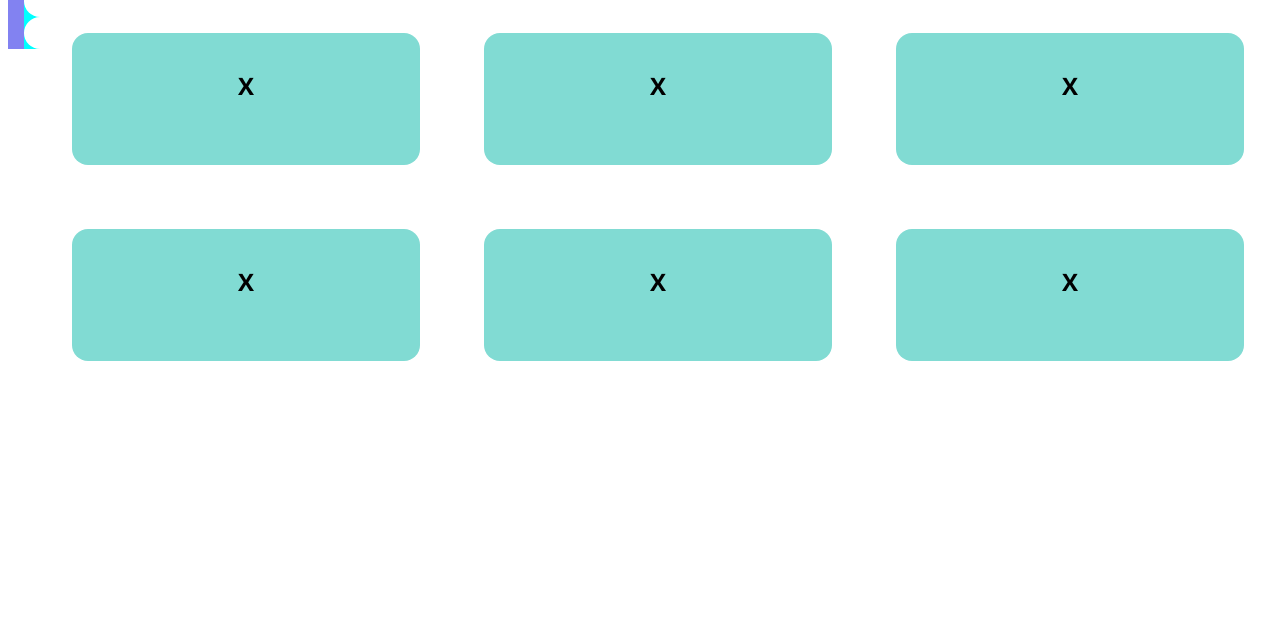
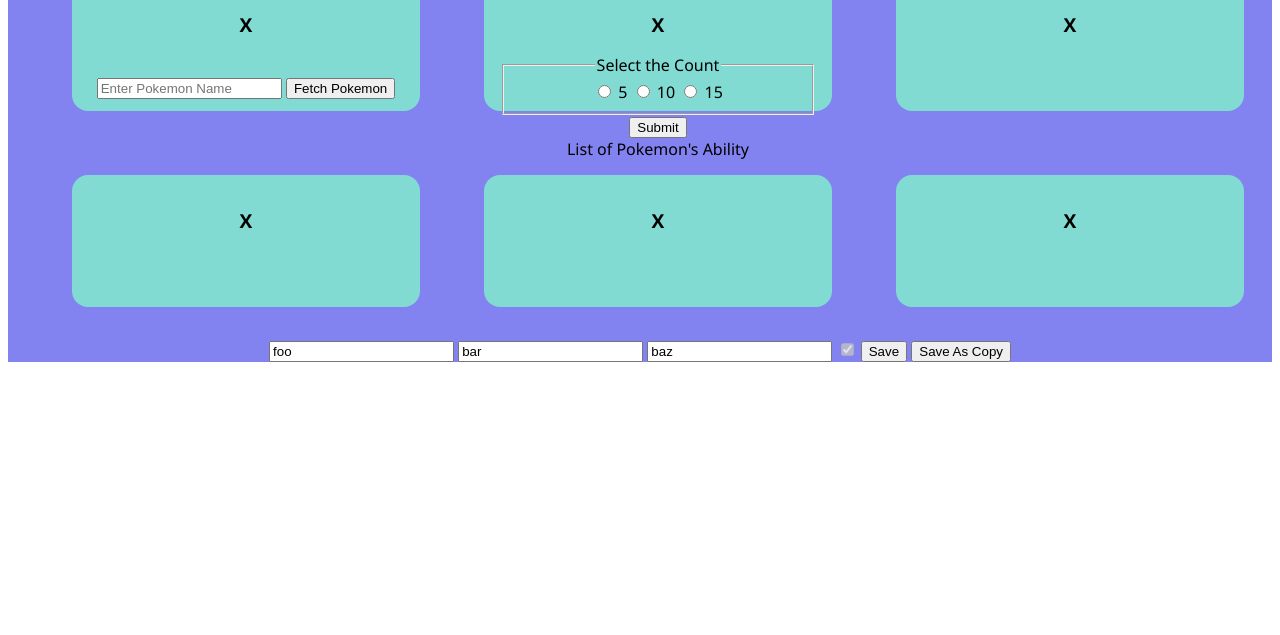
Before and after one commit to Nshree33/querying-the-internet, a website built with Vite: page index.html in a window 1280 px wide. Shown: the part 165-800 px from the top of the page. Built offline with nearby package versions, Linux system fonts and the light colour scheme.

Commit message:
'Pokemon API, Form Input'

```diff
--- a/app.js
+++ b/app.js
@@ -0,0 +1,75 @@
+document.getElementById("userForm").addEventListener("submit", handleForm);
+function handleForm(event){
+    event.preventDefault();
+    const formData = new FormData(event.target);
+    const itemsNumber = formData.get("itemsNumber");
+    console.log("itemsNumber", itemsNumber);
+    fetchPokemonList(itemsNumber);
+}
+
+async function fetchPokemonList(itemsNumber) {
+    try {
+        console.log(itemsNumber);
+        const response =await fetch(`https://pokeapi.co/api/v2/ability/?limit=${itemsNumber}`);
+        console.log(pokemonList);
+
+        if(!response.ok) {
+            throw new Error("could not fetch resource");
+        }
+
+        const List = await response.json();
+        console.log(List);
+        }
+        catch(error){
+            console.error(error);
+        }
+    }
+    //Pokemon Ability List
+    const pokemonList = document.getElementById("pokemonList");
+    //const itemsList =
+
+    async function fetchData() {
+        console.log("fetching data");
+        try{
+            const pokemonName = document.getElementById("pokemonName").value.toLowerCase();
+
+            const response = await fetch(`https://pokeapi.co/api/v2/pokemon/${pokemonName}`);
+            console.log(pokemonName);
+
+            if(!response.ok){
+                throw new Error("could not fetch resource");
+            }
+
+            const data = await response.json();
+            /*const pokemonSprite = data.sprites.front_default;
+            const imgElement = document.getElementById("pokemonSPrite"); */
+            console.log(data);
+        }
+        catch(error){
+            console.error(error);
+        }
+    }
+
+/*fetchData();
+
+    async function fetchData() {
+        try{
+            const response = await fetch("https://pokeapi.co/api/v2/pokemon/pikachu");
+
+            if(!response.ok){
+                throw new Error("could not fetch resource");
+            }
+
+            const data = await response.json();
+            console.log(data);
+        }
+        catch(error){
+            console.error(error);
+        }
+    } */
+
+    /* fetch ("https://pokeapi.co/api/v2/pokemon/ditto")
+    .then(response => response.json())
+    .then(data => console.log(data.id))
+    .catch(error => console.error(error));
+ */
--- a/css/style.css
+++ b/css/style.css
@@ -1,6 +1,10 @@
 body {
     font-family: "Segoe UI";
     font-weight:200;
+ }
+
+ h1 {
+    font-size: larger;
  }
 
 .main-container {
--- a/index.html
+++ b/index.html
@@ -12,7 +12,7 @@
     />
 
     <link rel="stylesheet" href="/css/style.css">
-    <script type="module" src="app.js"></script>
+
 </head>
 <body>
     <div class="main-container">
@@ -24,30 +24,65 @@
         </div>
         <div class="api-section">
             <div class="api-list">
+
+                <section Class="api">
+                    <h1>X</h1><br>
+                    <input type="text" id="pokemonName" placeholder="Enter Pokemon Name">
+                    <button onclick="fetchData()"> Fetch Pokemon </button>
+                    <!--<img src="" alt="Pokemon Sprite" id="pokemonSprite" style="display:none">-->
                 </section>
+
                 <section Class="api">
                     <h1>X</h1>
+                <form id="userForm">
+                <fieldset>
+                    <legend> Select the Count</legend>
+                    <input type="radio" id ="Five" value="5" name="itemsNumber">
+                    <label for="Five"> 5 </label>
+                    <input type="radio" id ="Ten" value="10" name="itemsNumber">
+                    <label for="Ten"> 10 </label>
+                    <input type="radio" id ="Fifteen" value="15" name="itemsNumber">
+                    <label for="Fifteen"> 15 </label>
+                </fieldset>
+                <button type="submit"> Submit </button>
+                </form>
+                <div id="pokemonList">List of Pokemon's Ability</div>
+
+
                 </section>
-                <section Class="api">
-                    <h1>X</h1>
-                </section>
+
                 <section Class="api">
                     <h1>X</h1>
                 </section>
             </div>
             <div class="api-list">
+
                 <section Class="api">
                     <h1>X</h1>
                 </section>
+
                 <section Class="api">
                     <h1>X</h1>
                 </section>
+
                 <section Class="api">
                     <h1>X</h1>
                 </section>
             </div>
         </div>
+        <div class="form-input">
+            <form id="form">
+                <input type="firstName" name="text" value="foo" />
+                <input type="text" name="text2" value="bar" />
+                <input type="text" name="text2" value="baz" />
+                <input type="checkbox" name="check" checked disabled />
+                <button name="intent" value="save">Save</button>
+                <button name="intent" value="saveAsCopy">Save As Copy</button>
+              </form>
+
+              <output id="output"></output>
+        </div>
 </div>
-
+<script src="app.js"></script>
 </body>
 </html>
```
Also changed, not shown: services/api/config.js (deleted), services/api/index.js (deleted), services/api/productsApi.js (deleted), services/api/userApi.js (deleted).
